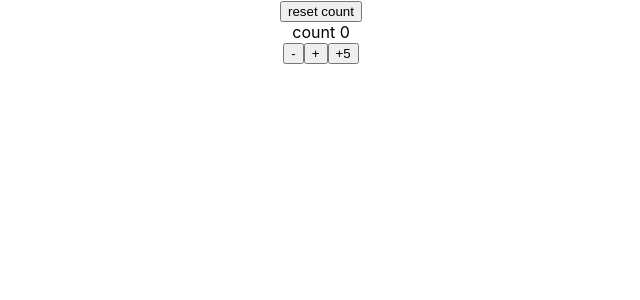
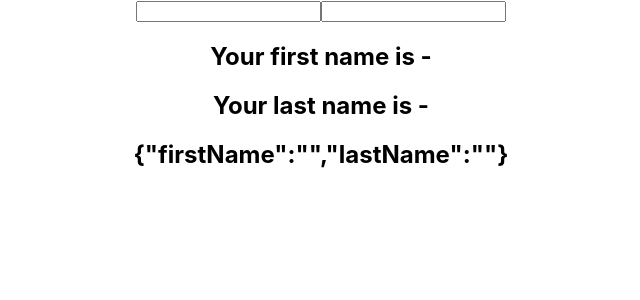
Before and after one commit to kapil551/React_Hooks, a React (Create React App) app in the folder react-hooks/: page / in a window 1280 px wide. Shown: the top 300 px of the page, without its empty margins (319-959 px from the left). Built offline with nearby package versions, Linux system fonts and the light colour scheme.

Commit message:
3 - useState hook with object

```diff
--- a/react-hooks/src/App.js
+++ b/react-hooks/src/App.js
@@ -2,6 +2,7 @@ import './App.css';
 
 import ClassUseState from './components/classComponents/ClassUseState';
 import UseStateHook from './components/functionalComponents/UseStateHook';
+import UseStateHookWithObject from './components/functionalComponents/UseStateHookWithObject';
 import UseStateHookWithPreviousState from './components/functionalComponents/UseStateHookWithPreviousState';
 
 function App() {
@@ -13,7 +14,10 @@ function App() {
       <UseStateHook /> */}
 
       {/* 2 - useState hook with previous state */}
-      <UseStateHookWithPreviousState />
+      {/* <UseStateHookWithPreviousState /> */}
+
+      {/* 3 - useState hook with object */}
+      <UseStateHookWithObject />
 
     </div>
   );
--- /dev/null
+++ b/react-hooks/src/components/functionalComponents/UseStateHookWithObject.js
@@ -0,0 +1,40 @@
+import React, { useState } from "react";
+
+function UseStateHookWithObject() {
+  const [name, setName] = useState({ firstName: "", lastName: "" });
+
+  return (
+    <div>
+      <form action="">
+        <input
+          type="text"
+          value={name.firstName}
+          onChange={(event) => {
+            setName({
+              ...name, // spread the name to also merge the previous state of the object with the currently updated state
+              firstName: event.target.value,
+              // copy every property in the name object and then just overwrite the firstName property with a different value.
+            });
+          }}
+        />
+        <input
+          type="text"
+          value={name.lastName}
+          onChange={(event) => {
+            setName({
+              ...name, // spread the name to also merge the previous state of the object with the currently updated state
+              lastName: event.target.value,
+              // copy every property in the name object and then just overwrite the lastName property with a different value.
+            });
+          }}
+        />
+
+        <h2> Your first name is - {name.firstName} </h2>
+        <h2> Your last name is - {name.lastName} </h2>
+        <h2> {JSON.stringify(name)}</h2>
+      </form>
+    </div>
+  );
+}
+
+export default UseStateHookWithObject;
```
